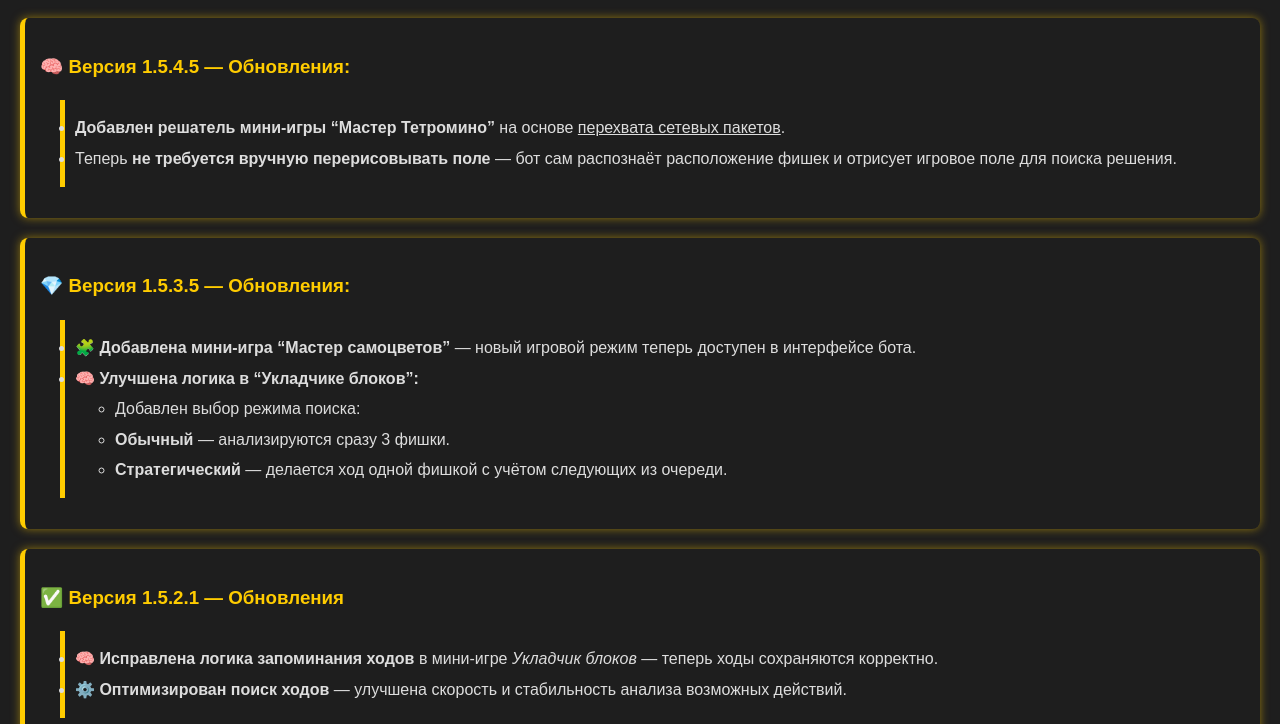
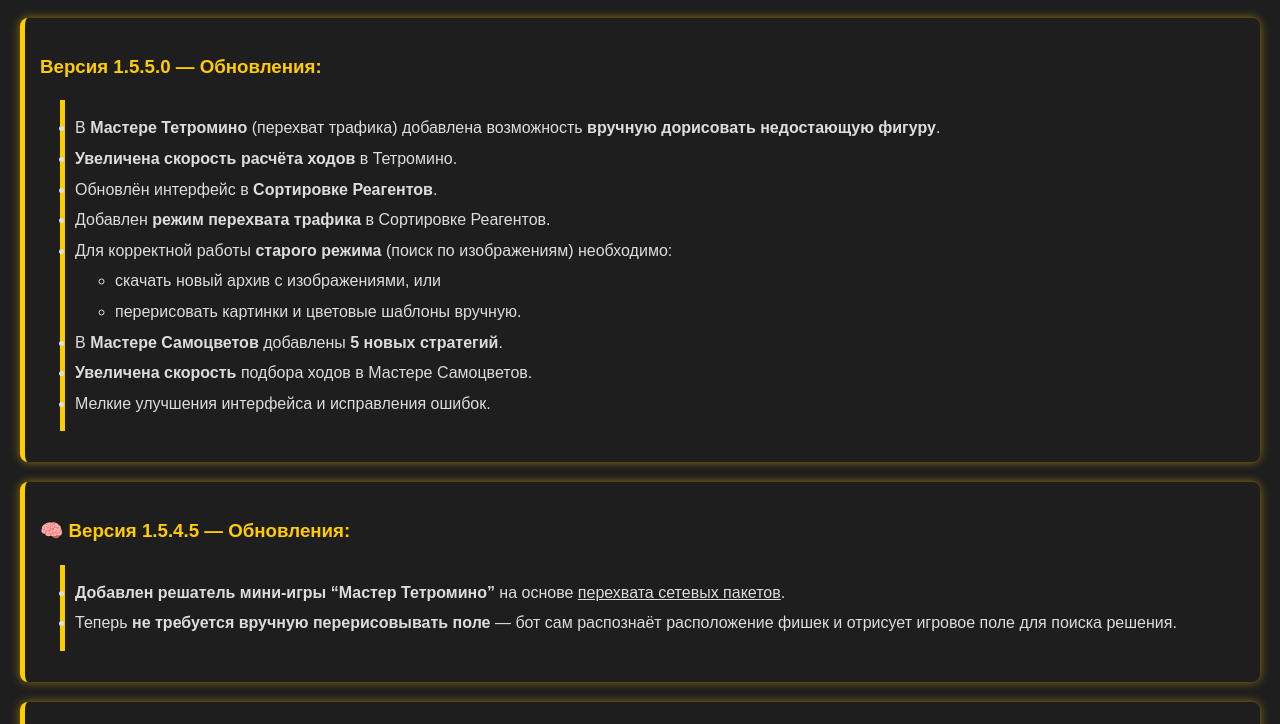
Before and after one commit to EXE-Kroxx/pns_bot_releases, a plain HTML site: page patch_notes.html in a window 1280 px wide. Shown: the part 76-800 px from the top of the page. Drawn offline with Linux system fonts and the light colour scheme.

Commit message:
Update patch_notes.html

```diff
--- a/patch_notes.html
+++ b/patch_notes.html
@@ -101,6 +101,25 @@
 <body>
 
     <h1>Патчноты</h1>
+    <div class="version">
+      <h3>Версия 1.5.5.0 — Обновления:</h3>
+      <ul class="update">
+        <li>В <b>Мастере Тетромино</b> (перехват трафика) добавлена возможность <b>вручную дорисовать недостающую фигуру</b>.</li>
+        <li><b>Увеличена скорость расчёта ходов</b> в Тетромино.</li>
+        <li>Обновлён интерфейс в <b>Сортировке Реагентов</b>.</li>
+        <li>Добавлен <b>режим перехвата трафика</b> в Сортировке Реагентов.</li>
+        <li>Для корректной работы <b>старого режима</b> (поиск по изображениям) необходимо:
+          <ul>
+            <li>скачать новый архив с изображениями, или</li>
+            <li>перерисовать картинки и цветовые шаблоны вручную.</li>
+          </ul>
+        </li>
+        <li>В <b>Мастере Самоцветов</b> добавлены <b>5 новых стратегий</b>.</li>
+        <li><b>Увеличена скорость</b> подбора ходов в Мастере Самоцветов.</li>
+        <li>Мелкие улучшения интерфейса и исправления ошибок.</li>
+      </ul>
+    </div>
+
     <div class="version">
       <h3>🧠 Версия 1.5.4.5 — Обновления:</h3>
       <ul class="update">
```
